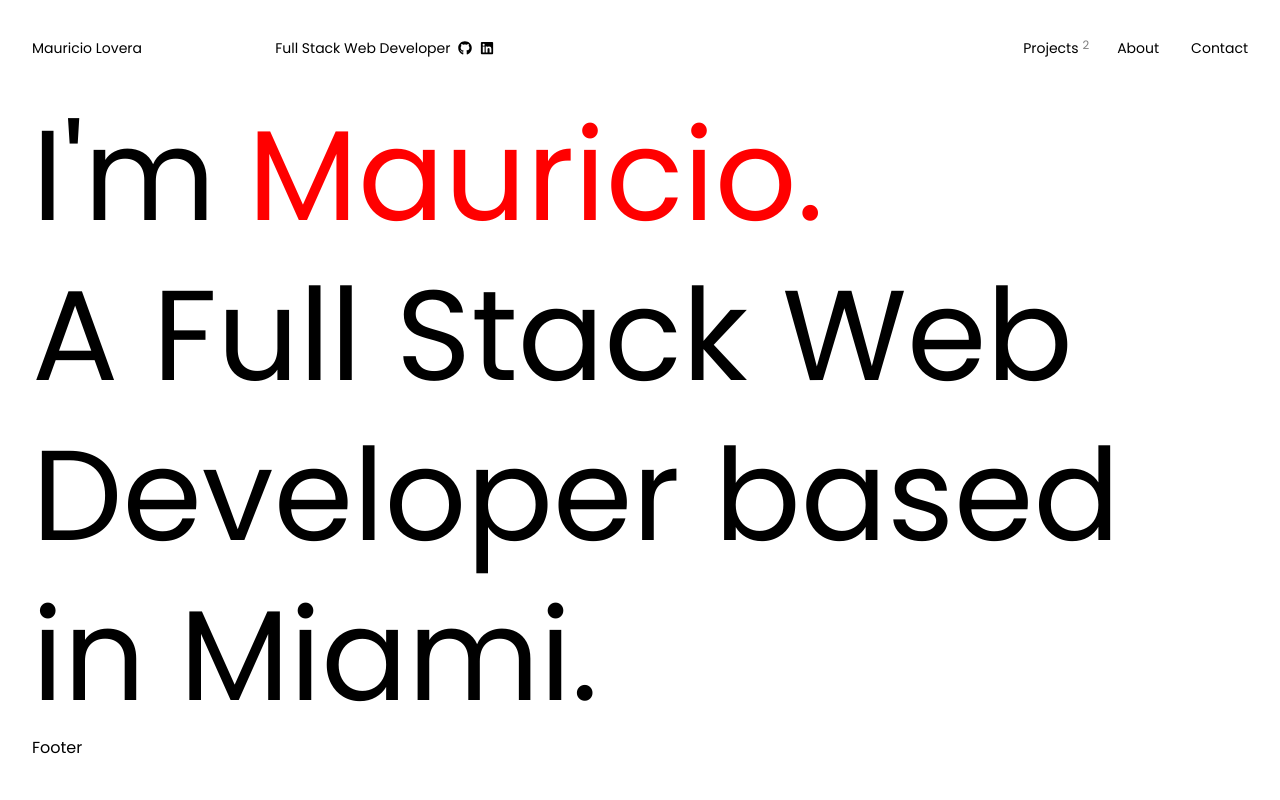
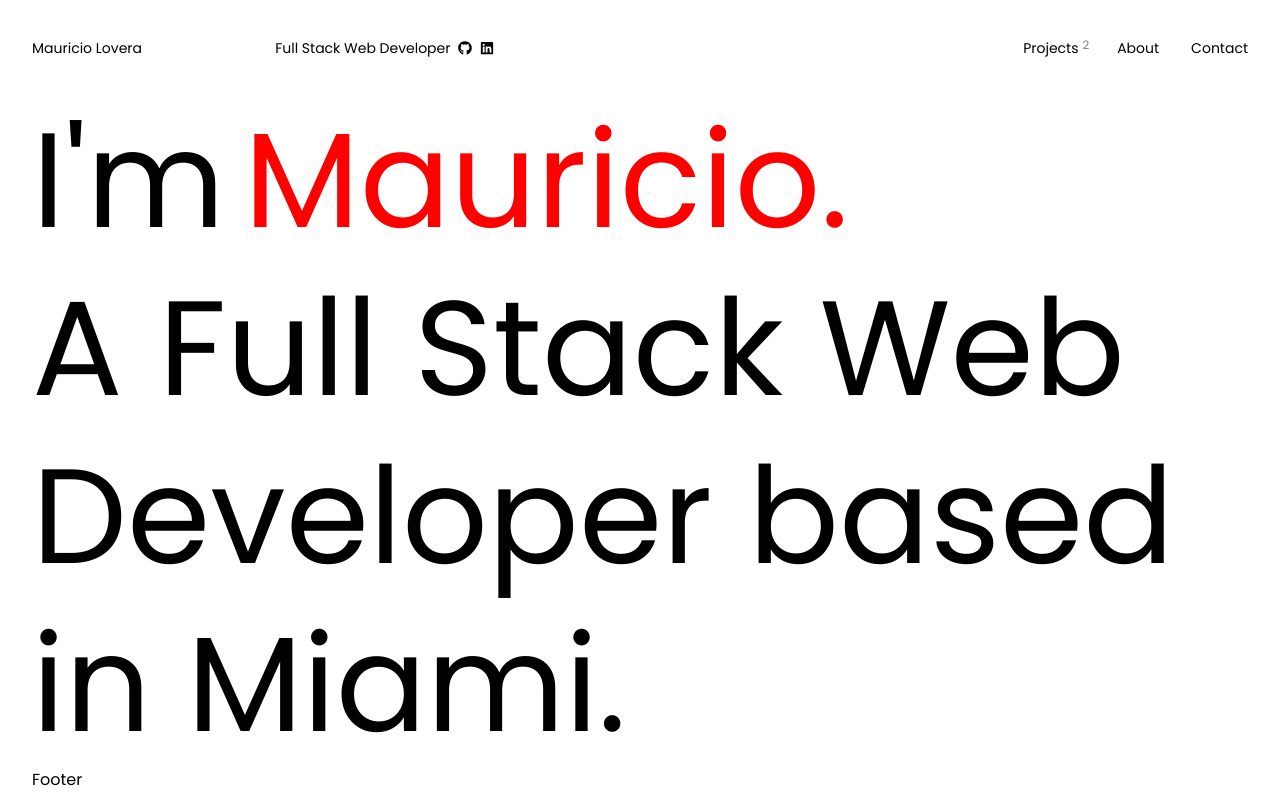
Before and after one commit to mauLovera/Portfolio, a Next.js app: page / in a window 1280 px wide. Built offline with nearby package versions, Linux system fonts and the light colour scheme; a web font is replaced by a local one.

Commit message:
fix: temporary fix for flex space bug on landing banner

```diff
--- a/components/common/LandingBanner/LandingBanner.module.scss
+++ b/components/common/LandingBanner/LandingBanner.module.scss
@@ -1,4 +1,22 @@
 @import '~styles/utilities/palette.scss';
+
+@mixin textScale {
+  @media (max-width: 1440px) {
+    font-size: 10.5vw;
+  }
+
+  @media (max-width: 800px) {
+    font-size: 10vw;
+  }
+
+  @media (max-width: 600px) {
+    font-size: 9.25vw;
+  }
+
+  @media (max-width: 400px) {
+    font-size: 9vw;
+  }
+}
 
 .container {
   display: flex;
@@ -9,8 +27,8 @@
     display: flex;
     flex-direction: column;
     font-size: $size_128px;
+    @include textScale;
     line-height: 1.25;
-
 
     .top {
       display: flex;
@@ -18,12 +36,17 @@
       overflow: hidden;
 
       .accent {
+        position: relative;
+
+        //! Temporary Fix
+        left: 2.4vmin;
+
         color: red;
       }
     }
 
     .space {
-      margin-right: $size_32px;
+      width: 32px;
     }
 
     .bottom {
--- a/components/common/LandingBanner/LandingBanner.tsx
+++ b/components/common/LandingBanner/LandingBanner.tsx
@@ -1,5 +1,6 @@
 import styles from './LandingBanner.module.scss'
 import { motion } from 'framer-motion'
+import Image from 'next/image'
 
 //* === Variants === //
 
@@ -61,7 +62,7 @@ function TopRow() {
           {letter}
         </motion.span>
       ))}
-      <div className={styles.space} />
+
       {[...text[1]].map((letter, idx) => (
         <motion.span
           key={idx}
```
Also changed, not shown: public/images/palm-tree-01.svg (added), public/images/palm-tree-02.svg (added).
